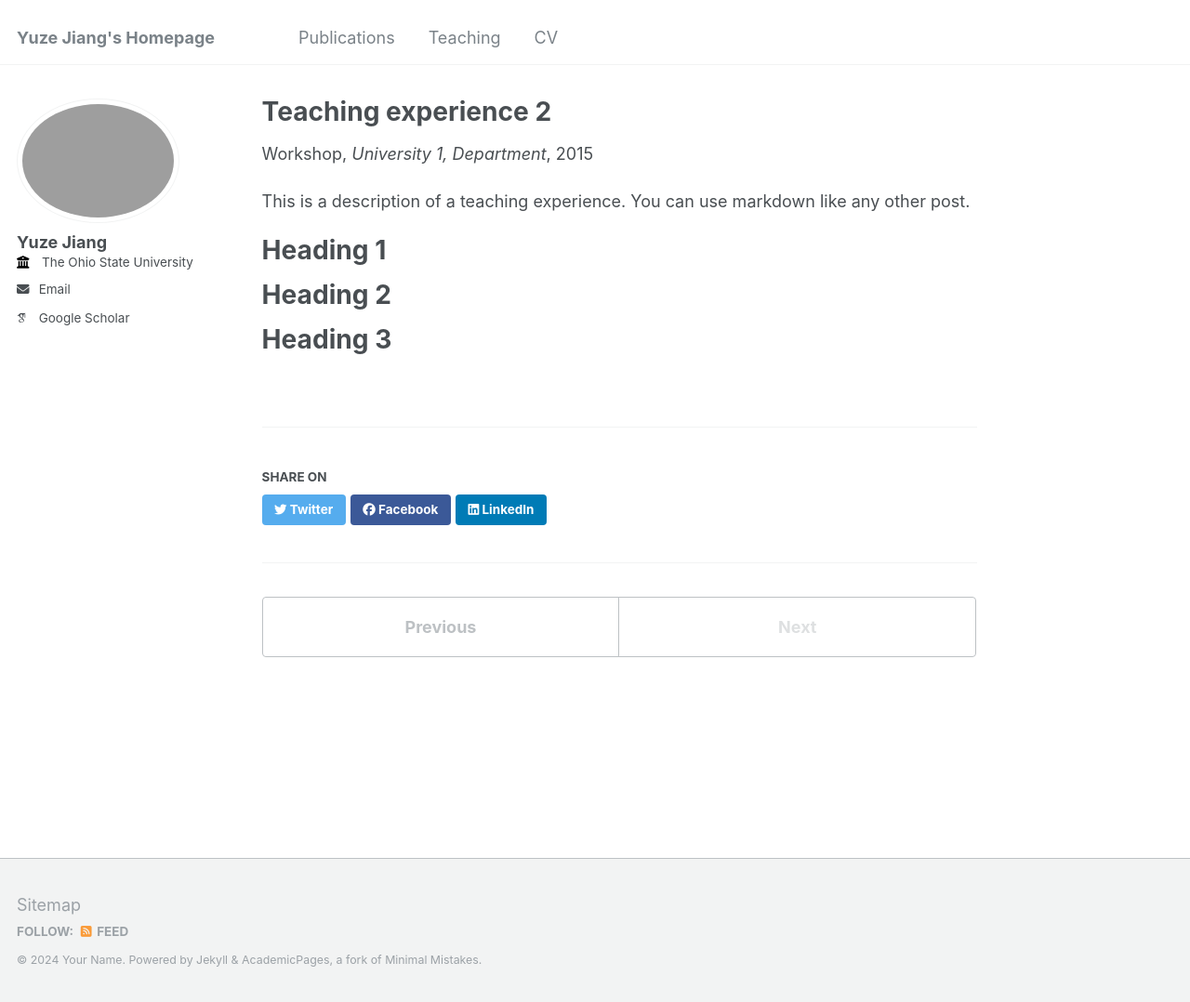
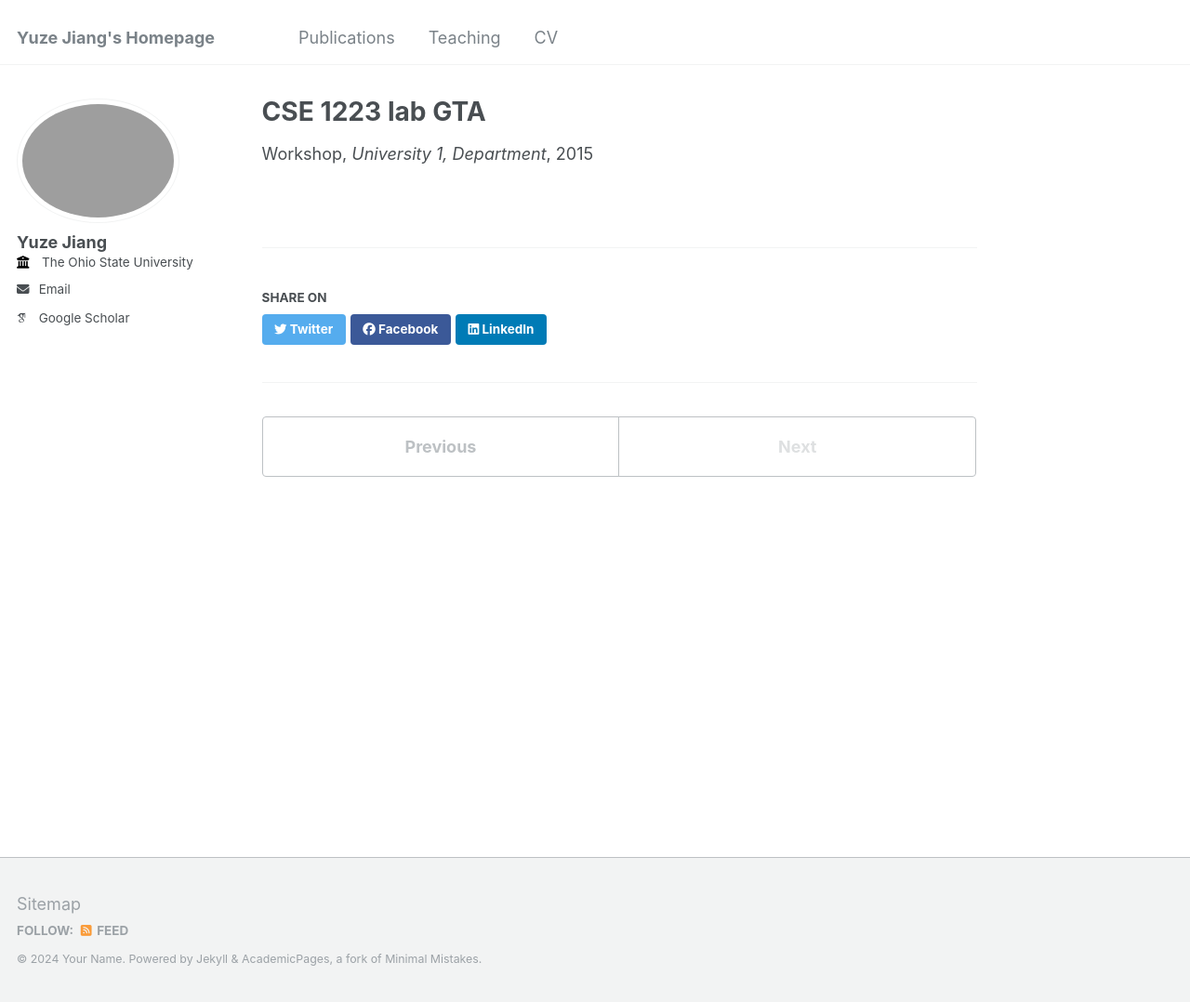
Before and after one commit to jyz-1201/jyz-1201.github.io, a Jekyll site: the page built from _teaching/SP24.md, in a window 1280 px wide and 1078 px high. Shown: the whole window at 93% size. Built offline with Jekyll 4.4.1, drawn with Linux system fonts in a browser that asks for light colours; some web fonts are replaced.

```diff
--- a/_layouts/single.html
+++ b/_layouts/single.html
@@ -37,7 +37,7 @@ layout: default
         {% if page.collection == 'teaching' %}
           <p> {{ page.type }}, <i>{{ page.venue }}</i>, {{ page.date | default: "1900-01-01" | date: "%Y" }} </p>
         {% elsif page.venue and page.date %}
-          <p>Published in <i>{{ page.venue }}</i>, {{ page.date | default: "1900-01-01" | date: "%Y" }} </p>
+          <p><i>{{ page.venue }}</i>, {{ page.date | default: "1900-01-01" | date: "%Y" }} </p>
         {% elsif page.date %}
           <p class="page__date"><strong><i class="fa fa-fw fa-calendar" aria-hidden="true"></i> {{ site.data.ui-text[site.locale].date_label | default: "Published:" }}</strong> <time datetime="{{ page.date | date_to_xmlschema }}">{{ page.date | default: "1900-01-01" | date: "%B %d, %Y" }}</time></p>
         {% endif %}
@@ -48,13 +48,13 @@ layout: default
         {{ content }}
 
         {% if page.citation and page.paperurl and page.slidesurl %}
-          <p style="font-size: smaller">Recommended citation: {{ page.citation }}<br /><a href="{{ page.paperurl }}">Download Paper</a> | <a href="{{ page.slidesurl }}">Download Slides</a></p>
+          <p style="font-size: smaller">{{ page.citation }}<br /><a href="{{ page.paperurl }}">Download Paper</a> | <a href="{{ page.slidesurl }}">Download Slides</a></p>
         {% elsif page.citation and page.paperurl %}
-          <p style="font-size: smaller">Recommended citation: {{ page.citation }}<br /><a href="{{ page.paperurl }}">Download Paper</a></p>
+          <p style="font-size: smaller">{{ page.citation }}<br /><a href="{{ page.paperurl }}">Download Paper</a></p>
         {% elsif page.citation and page.slidesurl %}
-          <p style="font-size: smaller">Recommended citation: {{ page.citation }}<br /><a href="{{ page.slidesurl }}">Download Slides</a></p>
+          <p style="font-size: smaller">{{ page.citation }}<br /><a href="{{ page.slidesurl }}">Download Slides</a></p>
         {% elsif page.citation %}
-          <p style="font-size: smaller">Recommended citation: {{ page.citation }}</p>
+          <p style="font-size: smaller">{{ page.citation }}</p>
         {% elsif page.slidesurl %}
           <p style="font-size: smaller"><a href="{{ page.slidesurl }}">Download Slides</a></p>
         {% endif %}
--- a/_teaching/SP24.md
+++ b/_teaching/SP24.md
@@ -1,5 +1,5 @@
 ---
-title: "Teaching experience 2"
+title: "CSE 1223 lab GTA"
 collection: teaching
 type: "Workshop"
 permalink: /teaching/2015-spring-teaching-1
@@ -7,14 +7,3 @@ venue: "University 1, Department"
 date: 2015-01-01
 location: "City, Country"
 ---
-
-This is a description of a teaching experience. You can use markdown like any other post.
-
-Heading 1
-======
-
-Heading 2
-======
-
-Heading 3
-======
--- a/markdown_generator/publications.py
+++ b/markdown_generator/publications.py
@@ -98,7 +98,7 @@ for row, item in publications.iterrows():
     if len(str(item.excerpt)) > 5:
         md += "\n" + html_escape(item.excerpt) + "\n"
 
-    md += "\nRecommended citation: " + item.citation
+    md += "\n" + item.citation
 
     md_filename = os.path.basename(md_filename)
 
```
Also changed, not shown: _includes/archive-single.html (+5 -5 lines), _teaching/AU23.md (+2 -2 lines), _teaching/AU24.md (+1 -12 lines), 1 other file.
